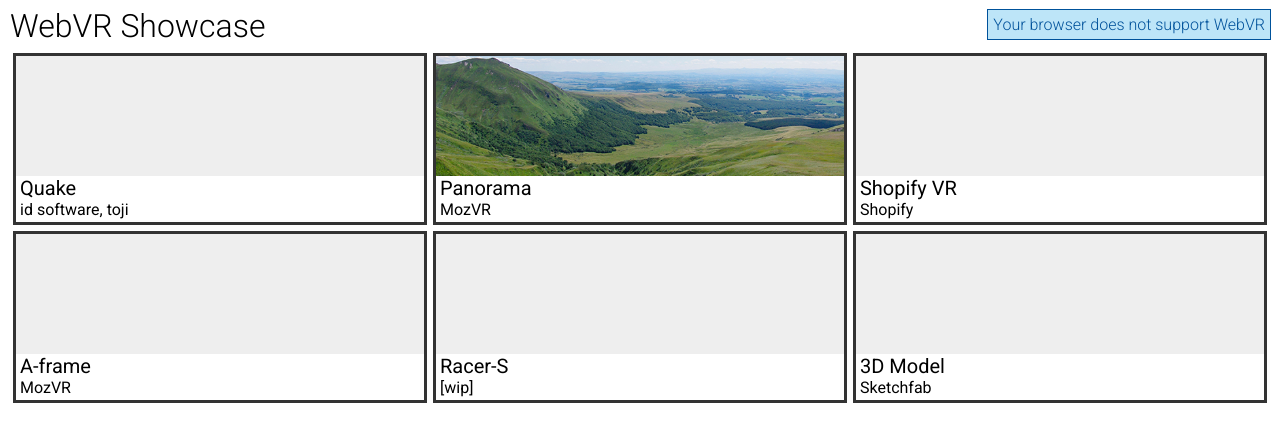
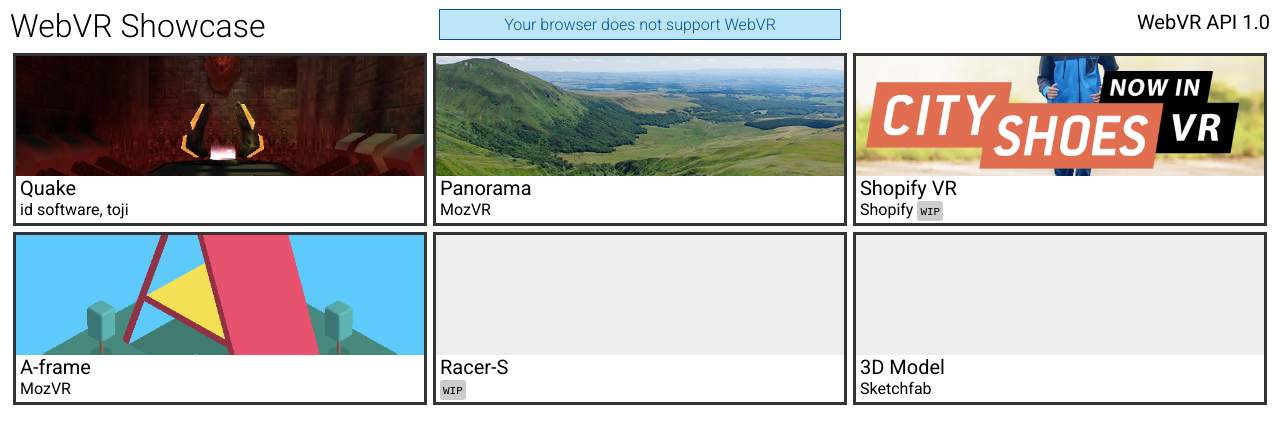
Before and after one commit to webvrio/webvrio, a plain HTML site: page showcase/index.html in a window 1280 px wide. Drawn offline with Linux system fonts and the light colour scheme.

Commit message:
misc, images

```diff
--- a/showcase/index.html
+++ b/showcase/index.html
@@ -70,9 +70,15 @@ a:visited {
   flex: 0 1 33.333%;
 }
 
+@media only screen and (max-width: 600px) {
+  #tiles > div {
+    flex: 0 1 50%;
+  }
+}
+
 #tiles > div:hover {
   /*cursor: pointer;*/
-  background-color: #eee;
+  /*background-color: #111;*/
 }
 
 #tiles > div .desc {
@@ -84,6 +90,12 @@ a:visited {
   width: 100%;
   text-decoration: none;
   outline: 3px solid #333;
+  transition: 0.3s background-color;
+}
+
+#tiles > div a:hover {
+  background-color: #333;
+  color: white;
 }
 
 .image {
@@ -119,12 +131,23 @@ p.creator {
   background-color: #BDE5F8;
   color: #00529B;
   position: absolute;
+  left: 0;
+  right: 0;
   top: 10px;
-  right: 10px;
+  margin: auto;
+  max-width: 400px;
 }
 
 .hidden {
   display: none !important;
+}
+
+.wip {
+  background-color: #ccc;
+  padding: 1px 3px;
+  border-radius: 3px;
+  font-family: monospace;
+  font-variant: small-caps;
 }
 </style>
 </head>
@@ -150,7 +173,7 @@ p.creator {
     </div>
     <div>
       <a href="http://quake3.webvr.io">
-        <div class="image"></div>
+        <div class="image" style="background-image: url(assets/quake.png)"></div>
         <h3 class="title">Quake</h3>
         <p class="creator">id software, toji</p>
       </a>
@@ -164,14 +187,14 @@ p.creator {
     </div>
     <div>
       <a href="https://shopifyvr.myshopify.com/">
-        <div class="image"></div>
+        <div class="image" style="background-image: url(assets/shopify.png)"></div>
         <h3 class="title">Shopify VR</h3>
-        <p class="creator">Shopify</p>
+        <p class="creator">Shopify <span class="wip">wip</span></p>
       </a>
     </div>
     <div>
       <a href="http://aframe.webvr.io">
-        <div class="image"></div>
+        <div class="image" style="background-image: url(assets/aframe.png)"></div>
         <h3 class="title">A-frame</h3>
         <p class="creator">MozVR</p>
       </a>
@@ -180,11 +203,11 @@ p.creator {
       <a href="http://racer.webvr.io">
         <div class="image"></div>
         <h3 class="title">Racer-S</h3>
-        <p class="creator">[wip]</p>
+        <p class="creator"><span class="wip">wip</span></p>
       </a>
     </div>
     <div>
-      <a href="#"><!-- pick -->
+      <a href="#"><!-- pick one -->
         <div class="image"></div>
         <h3 class="title">3D Model</h3>
         <p class="creator">Sketchfab</p>
```
Also changed, not shown: showcase/assets/aframe.png (added), showcase/assets/quake.png (added), showcase/assets/shopify.png (added).
